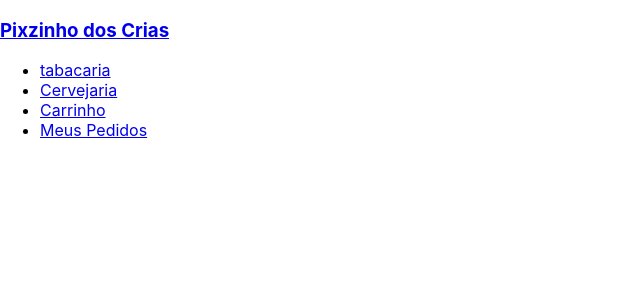
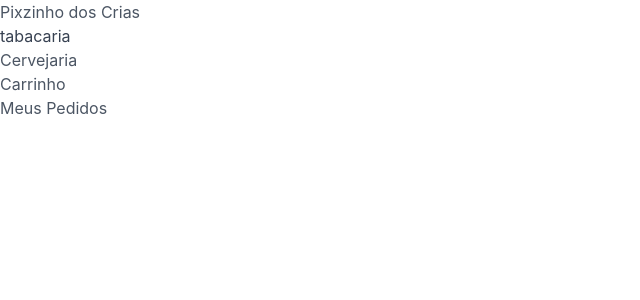
Before and after one commit to aribdavid/pixzinho-dos-crias, a React (Create React App) app: page / in a window 1280 px wide. Shown: the top 300 px of the page, without its empty margins (0-640 px from the left). Built offline with nearby package versions, Linux system fonts and the light colour scheme.

Commit message:
feat: style with tailwindcss

```diff
--- a/package.json
+++ b/package.json
@@ -12,7 +12,6 @@
     "react-dom": "^18.0.0",
     "react-router-dom": "^6.3.0",
     "react-scripts": "5.0.1",
-    "tailwindcss": "^3.0.24",
     "web-vitals": "^2.1.4"
   },
   "scripts": {
@@ -41,11 +40,14 @@
     ]
   },
   "devDependencies": {
+    "autoprefixer": "^10.4.4",
     "eslint": "^8.13.0",
     "eslint-config-airbnb": "^19.0.4",
     "eslint-plugin-import": "^2.26.0",
     "eslint-plugin-jsx-a11y": "^6.5.1",
     "eslint-plugin-react": "^7.29.4",
-    "eslint-plugin-react-hooks": "^4.4.0"
+    "eslint-plugin-react-hooks": "^4.4.0",
+    "postcss": "^8.4.12",
+    "tailwindcss": "^3.0.24"
   }
 }
--- /dev/null
+++ b/postcss.config.js
@@ -0,0 +1,6 @@
+module.exports = {
+  plugins: {
+    tailwindcss: {},
+    autoprefixer: {},
+  },
+}
--- a/src/App.css
+++ b/src/App.css
@@ -1,38 +1,3 @@
-.App {
-  text-align: center;
-}
-
-.App-logo {
-  height: 40vmin;
-  pointer-events: none;
-}
-
-@media (prefers-reduced-motion: no-preference) {
-  .App-logo {
-    animation: App-logo-spin infinite 20s linear;
-  }
-}
-
-.App-header {
-  background-color: #282c34;
-  min-height: 100vh;
-  display: flex;
-  flex-direction: column;
-  align-items: center;
-  justify-content: center;
-  font-size: calc(10px + 2vmin);
-  color: white;
-}
-
-.App-link {
-  color: #61dafb;
-}
-
-@keyframes App-logo-spin {
-  from {
-    transform: rotate(0deg);
-  }
-  to {
-    transform: rotate(360deg);
-  }
-}
+@tailwind base;
+@tailwind components;
+@tailwind utilities;
--- a/src/components/Header.jsx
+++ b/src/components/Header.jsx
@@ -2,7 +2,7 @@ import React from 'react';
 
 export default function Header() {
   return (
-    <header>
+    <header className="text-gray-600">
       <nav>
         <section>
           <h1>
@@ -10,7 +10,7 @@ export default function Header() {
           </h1>
         </section>
         <ul>
-          <li>
+          <li className="text-gray-700">
             <a href="/">
               <span>tabacaria</span>
             </a>
--- a/src/components/ProductCard.jsx
+++ b/src/components/ProductCard.jsx
@@ -2,7 +2,19 @@ import React from 'react';
 
 export default function ProductCard() {
   return (
-    <>
-    </>
+    <div>
+      <h4>Product</h4>
+      <div>
+        <img src="" alt="" />
+        <div>
+          <span>
+            Seda Brown
+          </span>
+          <span>
+            Smoking
+          </span>
+        </div>
+      </div>
+    </div>
   );
 }
--- a/src/finalStyles.css
+++ /dev/null
@@ -1,467 +0,0 @@
-/*
-! tailwindcss v3.0.24 | MIT License | https://tailwindcss.com
-*/
-
-/*
-1. Prevent padding and border from affecting element width. (https://github.com/mozdevs/cssremedy/issues/4)
-2. Allow adding a border to an element by just adding a border-width. (https://github.com/tailwindcss/tailwindcss/pull/116)
-*/
-
-*,
-::before,
-::after {
-  box-sizing: border-box;
-  /* 1 */
-  border-width: 0;
-  /* 2 */
-  border-style: solid;
-  /* 2 */
-  border-color: #e5e7eb;
-  /* 2 */
-}
-
-::before,
-::after {
-  --tw-content: '';
-}
-
-/*
-1. Use a consistent sensible line-height in all browsers.
-2. Prevent adjustments of font size after orientation changes in iOS.
-3. Use a more readable tab size.
-4. Use the user's configured `sans` font-family by default.
-*/
-
-html {
-  line-height: 1.5;
-  /* 1 */
-  -webkit-text-size-adjust: 100%;
-  /* 2 */
-  /* 3 */
-  tab-size: 4;
-  /* 3 */
-  font-family: ui-sans-serif, system-ui, -apple-system, BlinkMacSystemFont, "Segoe UI", Roboto, "Helvetica Neue", Arial, "Noto Sans", sans-serif, "Apple Color Emoji", "Segoe UI Emoji", "Segoe UI Symbol", "Noto Color Emoji";
-  /* 4 */
-}
-
-/*
-1. Remove the margin in all browsers.
-2. Inherit line-height from `html` so users can set them as a class directly on the `html` element.
-*/
-
-body {
-  margin: 0;
-  /* 1 */
-  line-height: inherit;
-  /* 2 */
-}
-
-/*
-1. Add the correct height in Firefox.
-2. Correct the inheritance of border color in Firefox. (https://bugzilla.mozilla.org/show_bug.cgi?id=190655)
-3. Ensure horizontal rules are visible by default.
-*/
-
-hr {
-  height: 0;
-  /* 1 */
-  color: inherit;
-  /* 2 */
-  border-top-width: 1px;
-  /* 3 */
-}
-
-/*
-Add the correct text decoration in Chrome, Edge, and Safari.
-*/
-
-abbr:where([title]) {
-  -webkit-text-decoration: underline dotted;
-          text-decoration: underline dotted;
-}
-
-/*
-Remove the default font size and weight for headings.
-*/
-
-h1,
-h2,
-h3,
-h4,
-h5,
-h6 {
-  font-size: inherit;
-  font-weight: inherit;
-}
-
-/*
-Reset links to optimize for opt-in styling instead of opt-out.
-*/
-
-a {
-  color: inherit;
-  text-decoration: inherit;
-}
-
-/*
-Add the correct font weight in Edge and Safari.
-*/
-
-b,
-strong {
-  font-weight: bolder;
-}
-
-/*
-1. Use the user's configured `mono` font family by default.
-2. Correct the odd `em` font sizing in all browsers.
-*/
-
-code,
-kbd,
-samp,
-pre {
-  font-family: ui-monospace, SFMono-Regular, Menlo, Monaco, Consolas, "Liberation Mono", "Courier New", monospace;
-  /* 1 */
-  font-size: 1em;
-  /* 2 */
-}
-
-/*
-Add the correct font size in all browsers.
-*/
-
-small {
-  font-size: 80%;
-}
-
-/*
-Prevent `sub` and `sup` elements from affecting the line height in all browsers.
-*/
-
-sub,
-sup {
-  font-size: 75%;
-  line-height: 0;
-  position: relative;
-  vertical-align: baseline;
-}
-
-sub {
-  bottom: -0.25em;
-}
-
-sup {
-  top: -0.5em;
-}
-
-/*
-1. Remove text indentation from table contents in Chrome and Safari. (https://bugs.chromium.org/p/chromium/issues/detail?id=999088, https://bugs.webkit.org/show_bug.cgi?id=201297)
-2. Correct table border color inheritance in all Chrome and Safari. (https://bugs.chromium.org/p/chromium/issues/detail?id=935729, https://bugs.webkit.org/show_bug.cgi?id=195016)
-3. Remove gaps between table borders by default.
-*/
-
-table {
-  text-indent: 0;
-  /* 1 */
-  border-color: inherit;
-  /* 2 */
-  border-collapse: collapse;
-  /* 3 */
-}
-
-/*
-1. Change the font styles in all browsers.
-2. Remove the margin in Firefox and Safari.
-3. Remove default padding in all browsers.
-*/
-
-button,
-input,
-optgroup,
-select,
-textarea {
-  font-family: inherit;
-  /* 1 */
-  font-size: 100%;
-  /* 1 */
-  line-height: inherit;
-  /* 1 */
-  color: inherit;
-  /* 1 */
-  margin: 0;
-  /* 2 */
-  padding: 0;
-  /* 3 */
-}
-
-/*
-Remove the inheritance of text transform in Edge and Firefox.
-*/
-
-button,
-select {
-  text-transform: none;
-}
-
-/*
-1. Correct the inability to style clickable types in iOS and Safari.
-2. Remove default button styles.
-*/
-
-button,
-[type='button'],
-[type='reset'],
-[type='submit'] {
-  -webkit-appearance: button;
-  /* 1 */
-  background-color: transparent;
-  /* 2 */
-  background-image: none;
-  /* 2 */
-}
-
-/*
-Use the modern Firefox focus style for all focusable elements.
-*/
-
-:-moz-focusring {
-  outline: auto;
-}
-
-/*
-Remove the additional `:invalid` styles in Firefox. (https://github.com/mozilla/gecko-dev/blob/2f9eacd9d3d995c937b4251a5557d95d494c9be1/layout/style/res/forms.css#L728-L737)
-*/
-
-:-moz-ui-invalid {
-  box-shadow: none;
-}
-
-/*
-Add the correct vertical alignment in Chrome and Firefox.
-*/
-
-progress {
-  vertical-align: baseline;
-}
-
-/*
-Correct the cursor style of increment and decrement buttons in Safari.
-*/
-
-::-webkit-inner-spin-button,
-::-webkit-outer-spin-button {
-  height: auto;
-}
-
-/*
-1. Correct the odd appearance in Chrome and Safari.
-2. Correct the outline style in Safari.
-*/
-
-[type='search'] {
-  -webkit-appearance: textfield;
-  /* 1 */
-  outline-offset: -2px;
-  /* 2 */
-}
-
-/*
-Remove the inner padding in Chrome and Safari on macOS.
-*/
-
-::-webkit-search-decoration {
-  -webkit-appearance: none;
-}
-
-/*
-1. Correct the inability to style clickable types in iOS and Safari.
-2. Change font properties to `inherit` in Safari.
-*/
-
-::-webkit-file-upload-button {
-  -webkit-appearance: button;
-  /* 1 */
-  font: inherit;
-  /* 2 */
-}
-
-/*
-Add the correct display in Chrome and Safari.
-*/
-
-summary {
-  display: list-item;
-}
-
-/*
-Removes the default spacing and border for appropriate elements.
-*/
-
-blockquote,
-dl,
-dd,
-h1,
-h2,
-h3,
-h4,
-h5,
-h6,
-hr,
-figure,
-p,
-pre {
-  margin: 0;
-}
-
-fieldset {
-  margin: 0;
-  padding: 0;
-}
-
-legend {
-  padding: 0;
-}
-
-ol,
-ul,
-menu {
-  list-style: none;
-  margin: 0;
-  padding: 0;
-}
-
-/*
-Prevent resizing textareas horizontally by default.
-*/
-
-textarea {
-  resize: vertical;
-}
-
-/*
-1. Reset the default placeholder opacity in Firefox. (https://github.com/tailwindlabs/tailwindcss/issues/3300)
-2. Set the default placeholder color to the user's configured gray 400 color.
-*/
-
-input::-webkit-input-placeholder, textarea::-webkit-input-placeholder {
-  opacity: 1;
-  /* 1 */
-  color: #9ca3af;
-  /* 2 */
-}
-
-input:-ms-input-placeholder, textarea:-ms-input-placeholder {
-  opacity: 1;
-  /* 1 */
-  color: #9ca3af;
-  /* 2 */
-}
-
-input::placeholder,
-textarea::placeholder {
-  opacity: 1;
-  /* 1 */
-  color: #9ca3af;
-  /* 2 */
-}
-
-/*
-Set the default cursor for buttons.
-*/
-
-button,
-[role="button"] {
-  cursor: pointer;
-}
-
-/*
-Make sure disabled buttons don't get the pointer cursor.
-*/
-
-:disabled {
-  cursor: default;
-}
-
-/*
-1. Make replaced elements `display: block` by default. (https://github.com/mozdevs/cssremedy/issues/14)
-2. Add `vertical-align: middle` to align replaced elements more sensibly by default. (https://github.com/jensimmons/cssremedy/issues/14#issuecomment-634934210)
-   This can trigger a poorly considered lint error in some tools but is included by design.
-*/
-
-img,
-svg,
-video,
-canvas,
-audio,
-iframe,
-embed,
-object {
-  display: block;
-  /* 1 */
-  vertical-align: middle;
-  /* 2 */
-}
-
-/*
-Constrain images and videos to the parent width and preserve their intrinsic aspect ratio. (https://github.com/mozdevs/cssremedy/issues/14)
-*/
-
-img,
-video {
-  max-width: 100%;
-  height: auto;
-}
-
-/*
-Ensure the default browser behavior of the `hidden` attribute.
-*/
-
-[hidden] {
-  display: none;
-}
-
-*, ::before, ::after {
-  --tw-translate-x: 0;
-  --tw-translate-y: 0;
-  --tw-rotate: 0;
-  --tw-skew-x: 0;
-  --tw-skew-y: 0;
-  --tw-scale-x: 1;
-  --tw-scale-y: 1;
-  --tw-pan-x:  ;
-  --tw-pan-y:  ;
-  --tw-pinch-zoom:  ;
-  --tw-scroll-snap-strictness: proximity;
-  --tw-ordinal:  ;
-  --tw-slashed-zero:  ;
-  --tw-numeric-figure:  ;
-  --tw-numeric-spacing:  ;
-  --tw-numeric-fraction:  ;
-  --tw-ring-inset:  ;
-  --tw-ring-offset-width: 0px;
-  --tw-ring-offset-color: #fff;
-  --tw-ring-color: rgb(59 130 246 / 0.5);
-  --tw-ring-offset-shadow: 0 0 #0000;
-  --tw-ring-shadow: 0 0 #0000;
-  --tw-shadow: 0 0 #0000;
-  --tw-shadow-colored: 0 0 #0000;
-  --tw-blur:  ;
-  --tw-brightness:  ;
-  --tw-contrast:  ;
-  --tw-grayscale:  ;
-  --tw-hue-rotate:  ;
-  --tw-invert:  ;
-  --tw-saturate:  ;
-  --tw-sepia:  ;
-  --tw-drop-shadow:  ;
-  --tw-backdrop-blur:  ;
-  --tw-backdrop-brightness:  ;
-  --tw-backdrop-contrast:  ;
-  --tw-backdrop-grayscale:  ;
-  --tw-backdrop-hue-rotate:  ;
-  --tw-backdrop-invert:  ;
-  --tw-backdrop-opacity:  ;
-  --tw-backdrop-saturate:  ;
-  --tw-backdrop-sepia:  ;
-}
--- a/src/styles.css
+++ /dev/null
@@ -1,3 +0,0 @@
-@tailwind base;
-@tailwind components;
-@tailwind utilities;
--- /dev/null
+++ b/tailwind.config.js
@@ -0,0 +1,9 @@
+module.exports = {
+  content: [
+    './src/**/*.{js,jsx,ts,tsx}',
+  ],
+  theme: {
+    extend: {},
+  },
+  plugins: [],
+};
```
Also changed, not shown: 1 other file (tests, documents, lock files or other folders).
